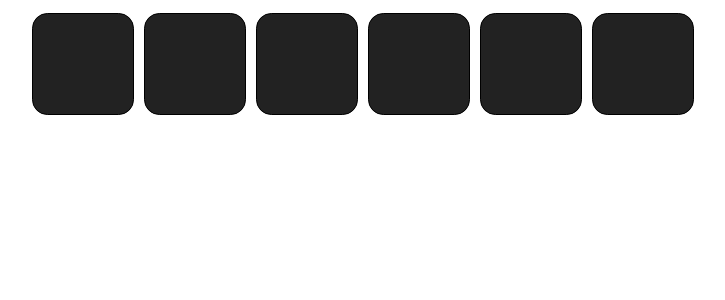
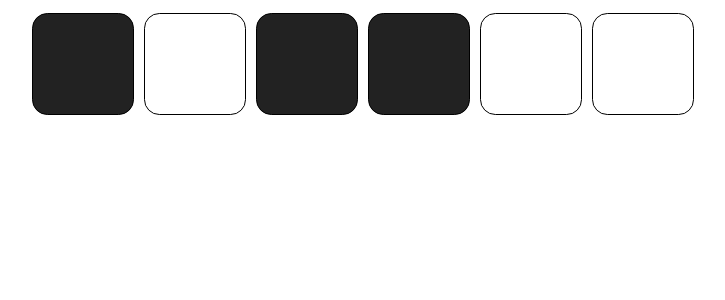
Before and after one commit to Zillight/light-boxes, a React (Create React App) app: page / in a window 1280 px wide. Shown: the top 300 px of the page, without its empty margins (277-1002 px from the left). Built offline with nearby package versions, Linux system fonts and the light colour scheme.

Commit message:
props and useState() in Box component

```diff
--- a/src/App.js
+++ b/src/App.js
@@ -1,16 +1,18 @@
 import './App.css';
 import React, {useState} from 'react';
 import boxes from "./boxes"
+import Box from "./Components/Box"
 
 function App(props) {
   const [squares, setSquares] = useState(boxes)
 
-  const styles = {
-    backgroundColor: props.darkmode ? "#222222" : "transparent"
-  }
+
 
   const boxElements = squares.map(box => (
-    <div style={styles} className="boxes" key={box.id}></div>
+    <Box
+    key={box.id}
+    on={box.on}
+    />
   ))
   return (
     <div className="App">
--- a/src/Components/Box.js
+++ b/src/Components/Box.js
@@ -0,0 +1,13 @@
+import React from "react"
+import boxes from "../boxes"
+
+
+export default function Box(props){
+    const styles = {
+        backgroundColor: props.on ? "#222222" : "transparent"
+      }
+
+    return(
+        <div style={styles} className="boxes" ></div>
+    )
+}
--- a/src/index.js
+++ b/src/index.js
@@ -5,6 +5,6 @@
 const root = ReactDOM.createRoot(document.getElementById('root'));
 root.render(
   <React.StrictMode>
-    <App darkmode={true}/>
+    <App darkmode={false}/>
   </React.StrictMode>
 );
```
